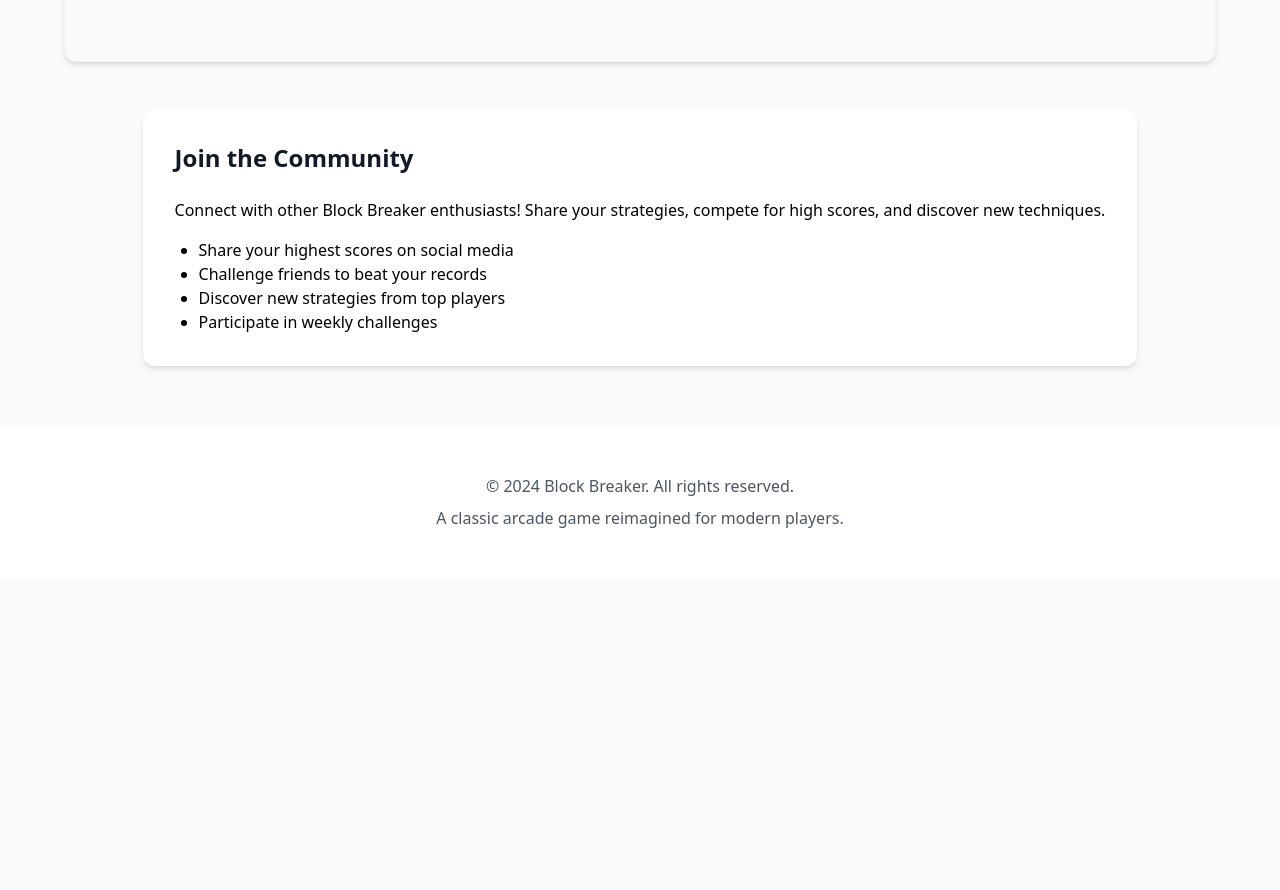
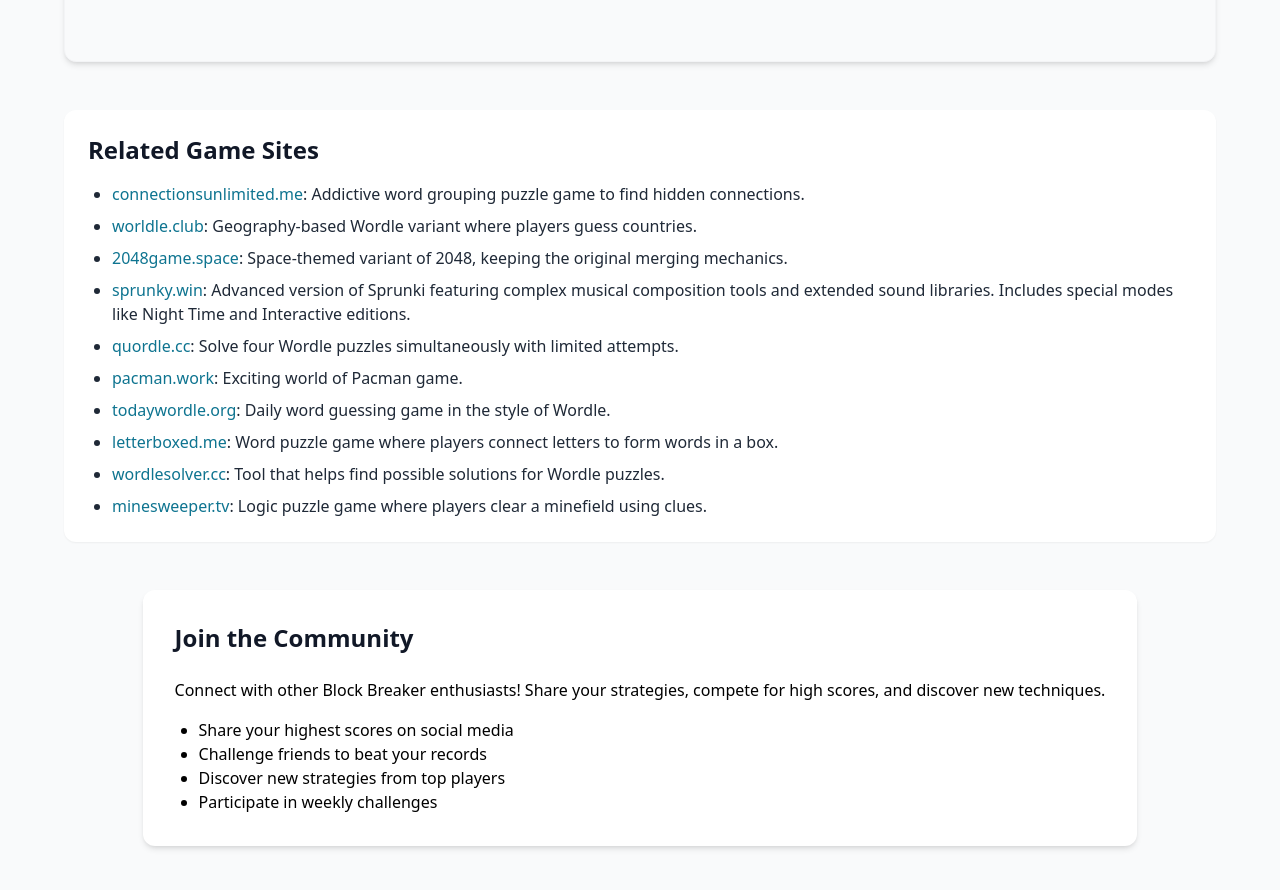
Before and after one commit to blockbreakergame/blockbreakergame.github.io, a plain HTML site: page index.html in a window 1280 px wide. Shown: the part 3448-4338 px from the top of the page. Before the commit the page ends 4026 px from the top, so only its background shows below. Drawn offline with nearby package versions, Linux system fonts and the light colour scheme.

Commit message:
Update index.html

```diff
--- a/index.html
+++ b/index.html
@@ -324,6 +324,24 @@
                             </div>
                         </div>
                     </div>
+<div class="bg-white rounded-xl shadow-sm p-6 mt-12 max-w-6xl mx-auto">
+  <h2 class="text-2xl font-bold text-gray-900 mb-4">Related Game Sites</h2>
+  <ul class="list-disc text-gray-800 space-y-2 pl-6">
+    <li><a href="https://connectionsunlimited.me" target="_blank" rel="noopener noreferrer" class="text-cyan-700 hover:underline">connectionsunlimited.me</a>: Addictive word grouping puzzle game to find hidden connections.</li>
+    <li><a href="https://worldle.club" target="_blank" rel="noopener noreferrer" class="text-cyan-700 hover:underline">worldle.club</a>: Geography-based Wordle variant where players guess countries.</li>
+    <li><a href="https://2048game.space" target="_blank" rel="noopener noreferrer" class="text-cyan-700 hover:underline">2048game.space</a>: Space-themed variant of 2048, keeping the original merging mechanics.</li>
+    <li><a href="https://sprunky.win" target="_blank" rel="noopener noreferrer" class="text-cyan-700 hover:underline">sprunky.win</a>: Advanced version of Sprunki featuring complex musical composition tools and extended sound libraries. Includes special modes like Night Time and Interactive editions.</li>
+    <li><a href="https://quordle.cc" target="_blank" rel="noopener noreferrer" class="text-cyan-700 hover:underline">quordle.cc</a>: Solve four Wordle puzzles simultaneously with limited attempts.</li>
+    <li><a href="https://pacman.work" target="_blank" rel="noopener noreferrer" class="text-cyan-700 hover:underline">pacman.work</a>: Exciting world of Pacman game.</li>
+    <li><a href="https://todaywordle.org" target="_blank" rel="noopener noreferrer" class="text-cyan-700 hover:underline">todaywordle.org</a>: Daily word guessing game in the style of Wordle.</li>
+    <li><a href="https://letterboxed.me" target="_blank" rel="noopener noreferrer" class="text-cyan-700 hover:underline">letterboxed.me</a>: Word puzzle game where players connect letters to form words in a box.</li>
+    <li><a href="https://wordlesolver.cc" target="_blank" rel="noopener noreferrer" class="text-cyan-700 hover:underline">wordlesolver.cc</a>: Tool that helps find possible solutions for Wordle puzzles.</li>
+    <li><a href="https://minesweeper.tv" target="_blank" rel="noopener noreferrer" class="text-cyan-700 hover:underline">minesweeper.tv</a>: Logic puzzle game where players clear a minefield using clues.</li>
+  </ul>
+</div>
+
+
+
                 </div>
 
                 <!-- Community Section -->
```
